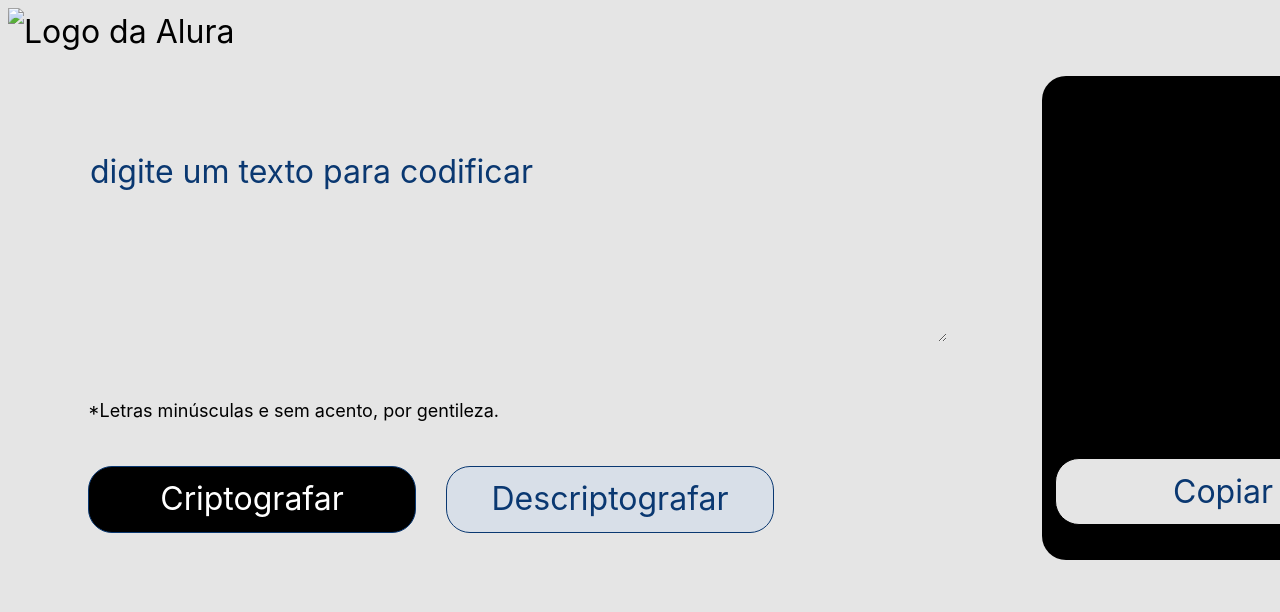
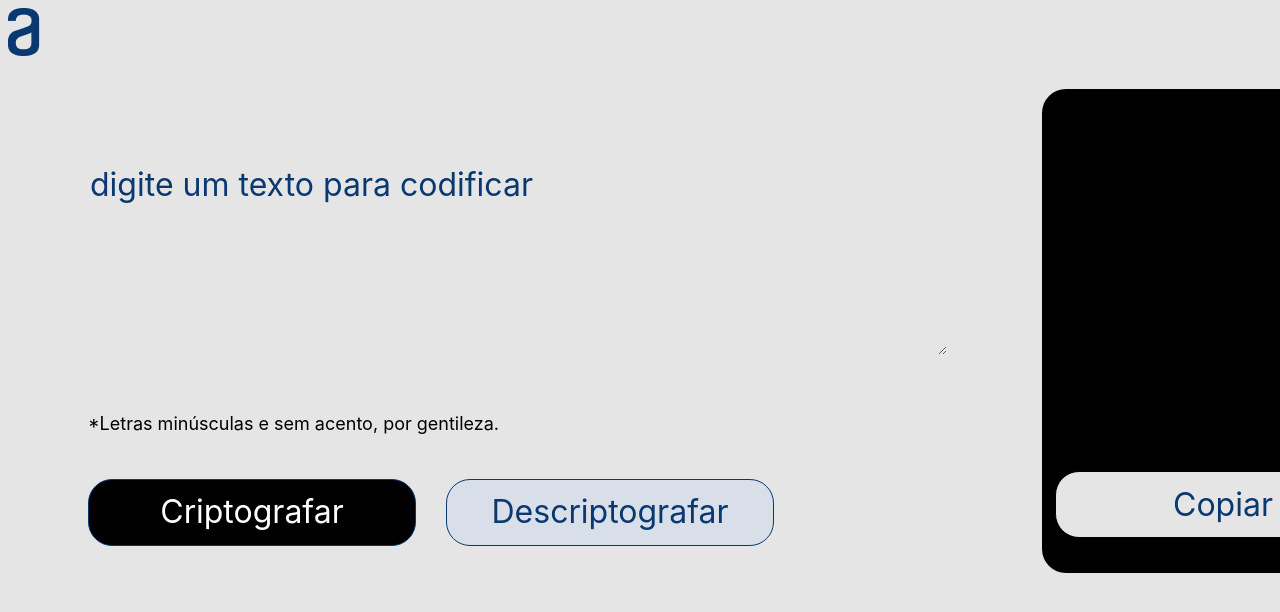
Before and after one commit to Douglasrs514/Decodificador, a plain HTML site: page index.html in a window 1280 px wide. Shown: the top 612 px of the page. Drawn offline with Linux system fonts and the light colour scheme.

Commit message:
Update index.html

```diff
--- a/index.html
+++ b/index.html
@@ -11,7 +11,7 @@
   </head>
   <body>
     <header>
-      <img src="./imagens/Logo.png" alt="Logo da Alura" />
+      <img src="Logo.png" alt="Logo da Alura" />
     </header>
 
     <main>
```
